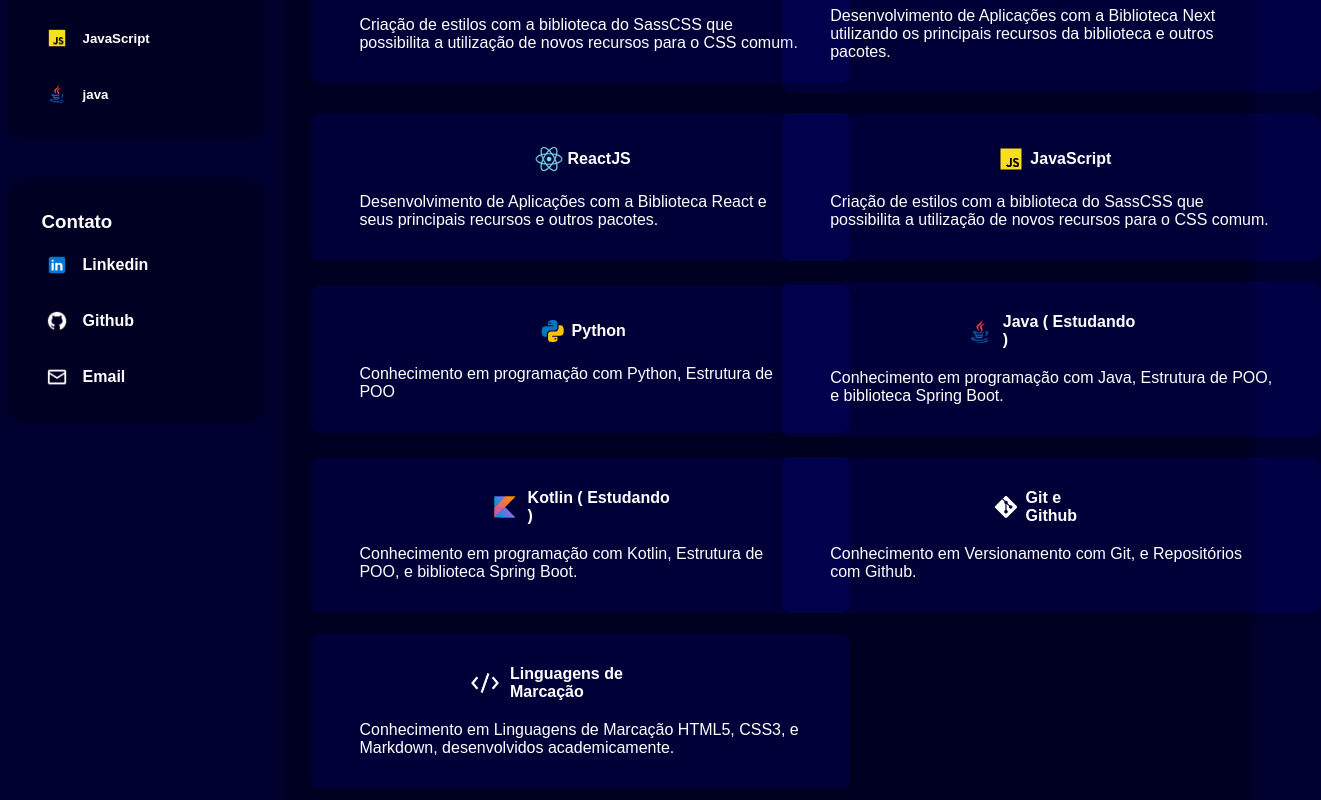
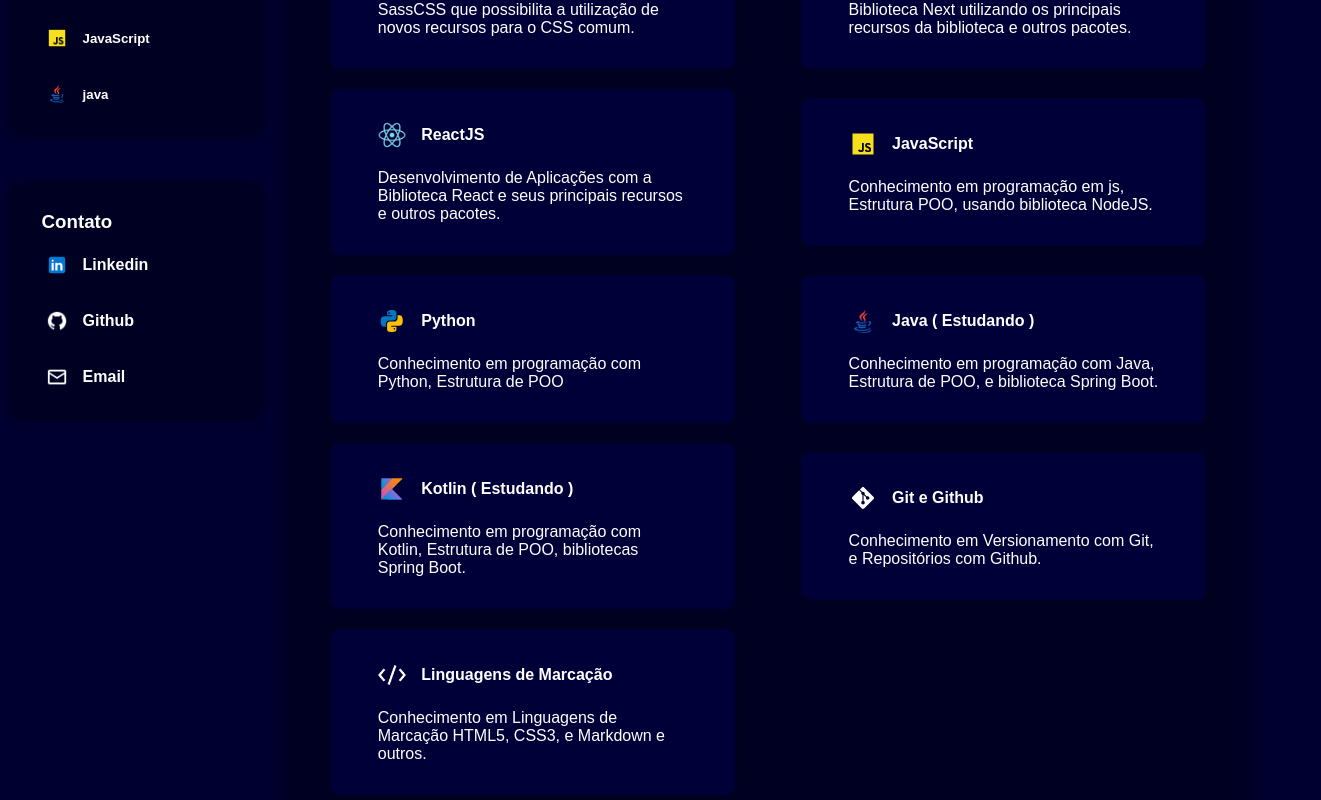
Before and after one commit to oN0V41S/Rafael_Novais, a React (Create React App) app: page /skills in a window 1280 px wide. Shown: the part 360-1160 px from the top of the page, 1321 px wide, since content can reach past the window. Built offline with nearby package versions, Linux system fonts and the light colour scheme.

Commit message:
fix:
fix last commit bugs

```diff
--- a/src/components/project/project.scss
+++ b/src/components/project/project.scss
@@ -18,7 +18,6 @@
       border-radius: 15px;
       background-color: rgba(0, 0, 255, 0.15);
       font-size: medium;
-      width: 100%;
       margin: 0 auto;
       display: flex;
       flex-direction: column;
--- a/src/components/skill/skills.jsx
+++ b/src/components/skill/skills.jsx
@@ -32,7 +32,7 @@ export default function Skills() {
         />
         <ItemSkill
           Skill="JavaScript"
-          capacidades="Criação de estilos com a biblioteca do SassCSS que possibilita a utilização de novos recursos para o CSS comum."
+          capacidades="Conhecimento em programação em js, Estrutura POO, usando biblioteca NodeJS."
           src={jsIcon}
         />
         <ItemSkill
@@ -47,7 +47,7 @@ export default function Skills() {
         />
         <ItemSkill
           Skill="Kotlin ( Estudando )"
-          capacidades="Conhecimento em programação com Kotlin, Estrutura de POO, e biblioteca Spring Boot."
+          capacidades="Conhecimento em programação com Kotlin, Estrutura de POO, bibliotecas Spring Boot."
           src={kotlinIcon}
         />
         <ItemSkill
@@ -57,7 +57,7 @@ export default function Skills() {
         />
         <ItemSkill
           Skill="Linguagens de Marcação"
-          capacidades="Conhecimento em Linguagens de Marcação HTML5, CSS3, e Markdown, desenvolvidos academicamente."
+          capacidades="Conhecimento em Linguagens de Marcação HTML5, CSS3, e Markdown e outros."
           src={limaIcon}
         />
       </div>
--- a/src/components/skill/skills.scss
+++ b/src/components/skill/skills.scss
@@ -43,8 +43,8 @@
       display: grid;
       flex-direction: column;
       gap: 20px;
-      width: 100%;
       margin: auto;
+      width:70%;
 
       &:hover,
       &:focus {
@@ -59,7 +59,6 @@
       }
 
       div {
-        margin: auto;
         display: flex;
         gap: 5%;
         align-items: center;
--- a/src/styles/index.scss
+++ b/src/styles/index.scss
@@ -48,7 +48,7 @@ body {
   }
 
   section {
-    margin: 8vh auto;
+    margin: 4vh auto;
     width: 90%;
     @media (max-width: 1024px) {
       margin-top: 5vh;
```
